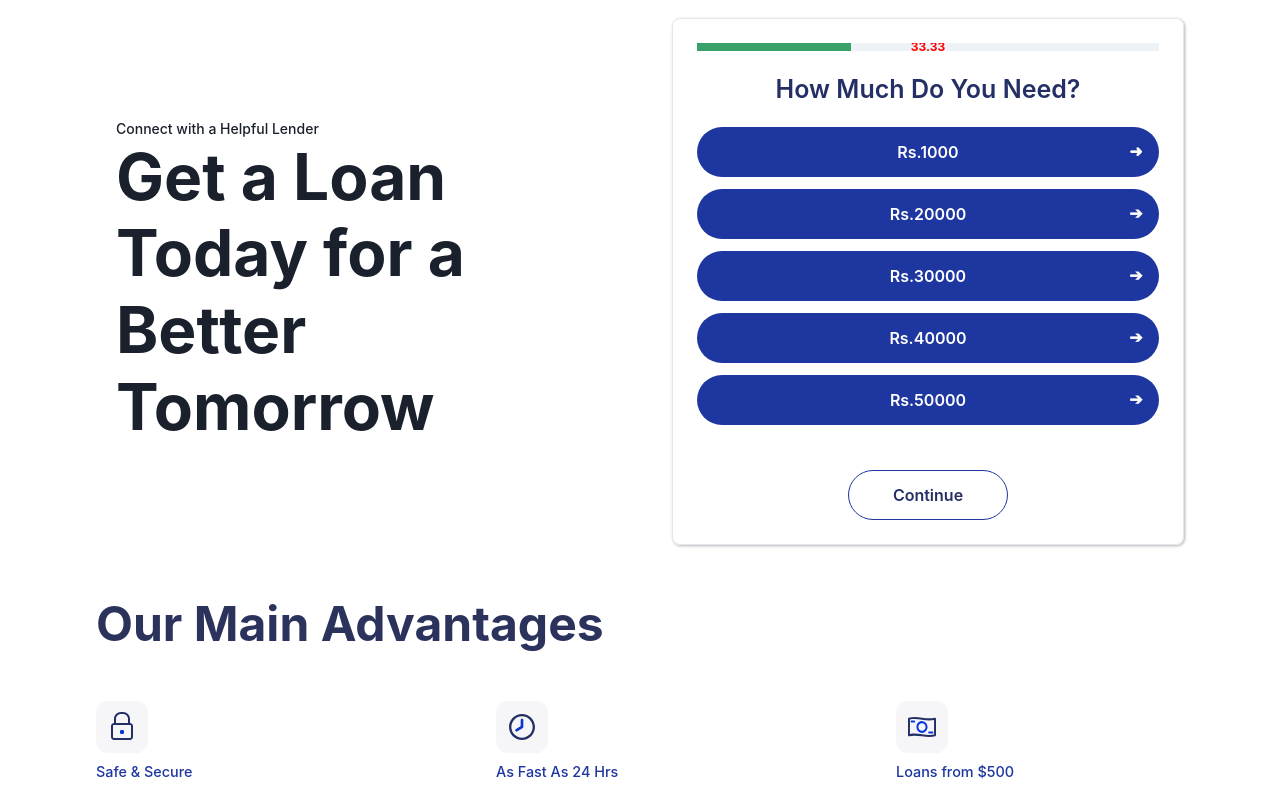
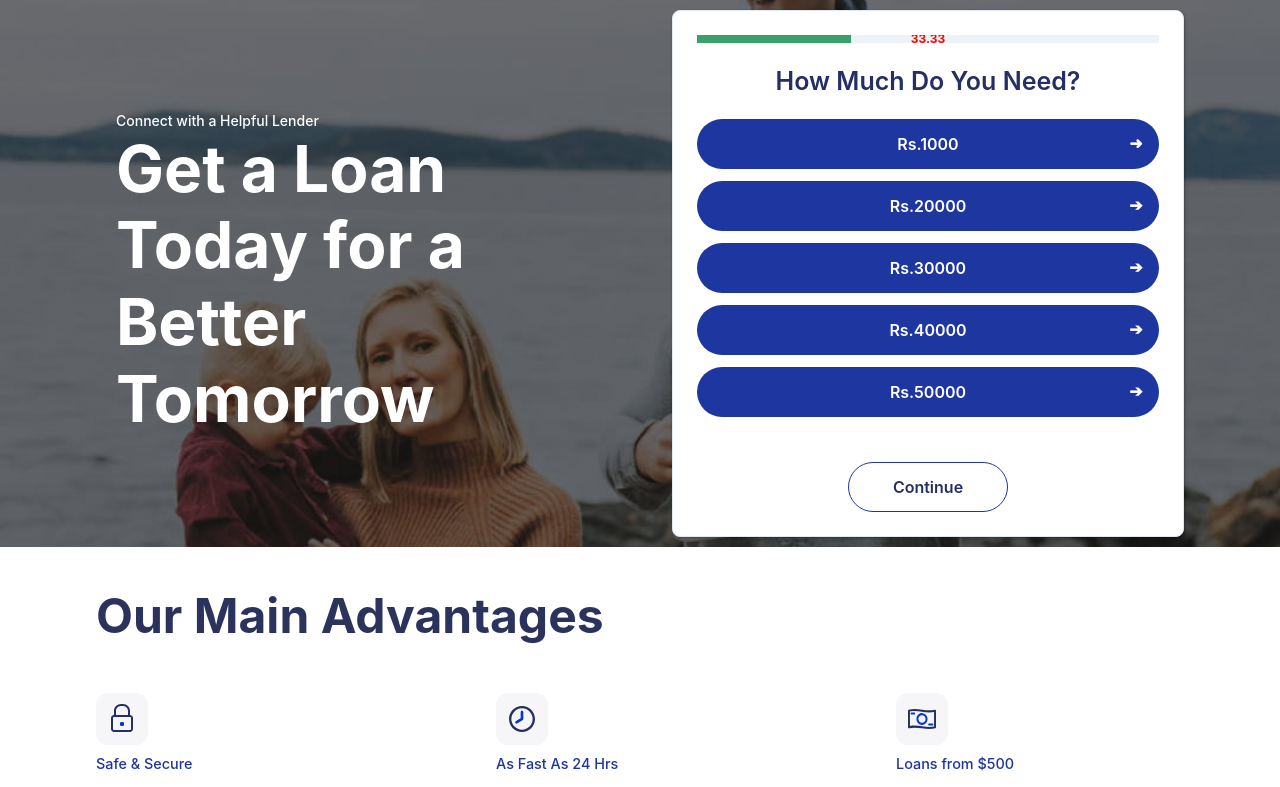
Before and after one commit to VishalBhuse/kreditship, a React (Create React App) app: page / in a window 1280 px wide. Shown: the top 787 px of the page. Built offline with nearby package versions, Linux system fonts and the light colour scheme.

Commit message:
Home page

```diff
--- a/src/Component/Home/Banner.jsx
+++ b/src/Component/Home/Banner.jsx
@@ -14,14 +14,22 @@ import MultiForm from "./MultiForm";
 
 const Banner = () => {
   return (
-    <Box w="100%" mx="auto">
-      <Box display={["block", "block", "none"]}>
-        <Box w="100%" mx="auto" display={"grid"} placeItems="center" h="3rem">
+    <Box
+      w="100%"
+      mx="auto"
+      bg="url('./img/banner.jpg')"
+      backgroundPosition="center"
+      backgroundRepeat="no-repeat"
+      backgroundSize="cover"
+      color="#fff"
+    >
+      <Box display={["block", "block", "none"]} bg="#fff" mb="2rem">
+        <Box w="100%" mx="auto" display={"grid"} placeItems="center" h="3.5rem">
           <Image src={logo} alt="logo" />
         </Box>
       </Box>
 
-      <Box w="85%" mx="auto" my="2">
+      <Box w="85%" mx="auto" mb="2">
         <SimpleGrid columns={[1, 1, 1, 2]} spacing={["1rem", "1rem", "4rem"]}>
           <Box>
             <VStack
--- a/src/Component/Home/MultiForm.jsx
+++ b/src/Component/Home/MultiForm.jsx
@@ -1325,6 +1325,7 @@ export default function MultiForm() {
   return (
     <>
       <Box
+        bg="#fff"
         borderWidth="1px"
         rounded="lg"
         shadow="1px 1px 3px rgba(0,0,0,0.3)"
```
Also changed, not shown: public/img/banner.jpg (added).
